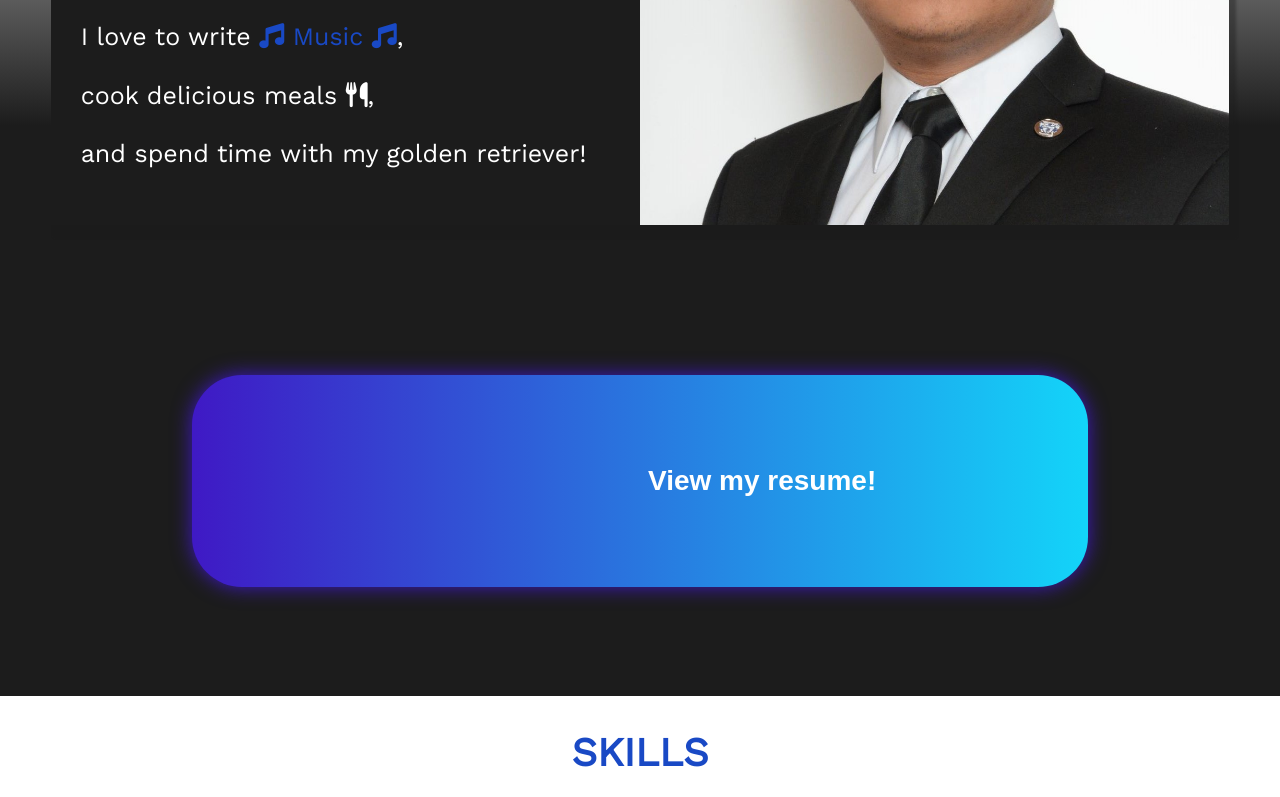
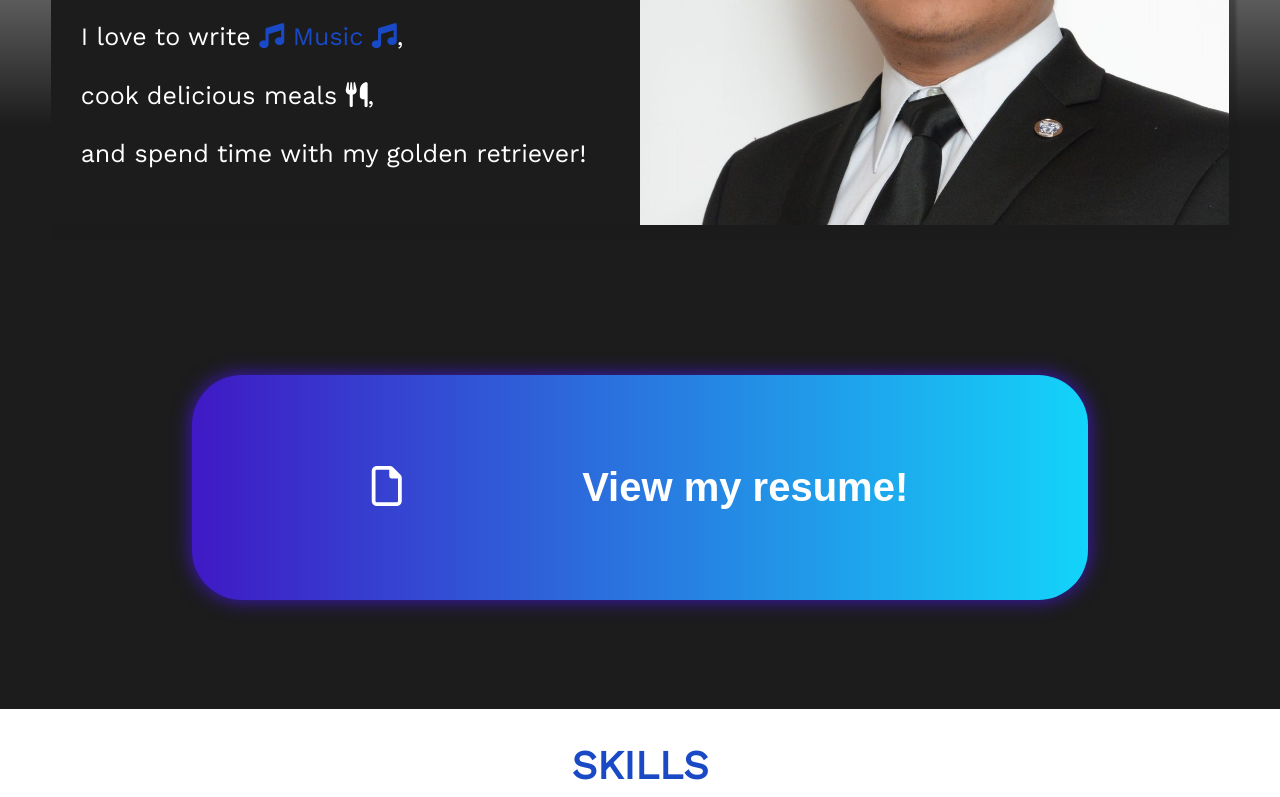
Before and after one commit to SunghunP/front-sung-portfolio, a React (Create React App) app: page / in a window 1280 px wide. Shown: the part 389-1186 px from the top of the page. Built offline with nearby package versions, Linux system fonts and the light colour scheme.

Commit message:
FIx broken icon and text sizing

```diff
--- a/src/components/Resume.jsx
+++ b/src/components/Resume.jsx
@@ -41,6 +41,11 @@ const ResumeDiv = styled.div`
       font-size: 28px;
     }
   };
+  @media ${device.tabletlg} {
+    button {
+      font-size: 40px;
+    }
+  };
 `;
 
 export default function Resume({theme}) {
@@ -50,7 +55,7 @@ export default function Resume({theme}) {
         <a href={resume} target="_blank" rel='noreferrer' className='flex'>
           <button className='flex'>
             <span>
-              <i className="fab-regular fab-file"></i>
+              <i className="fa-regular fa-file"></i>
             </span>
             View my resume!
           </button>
```
